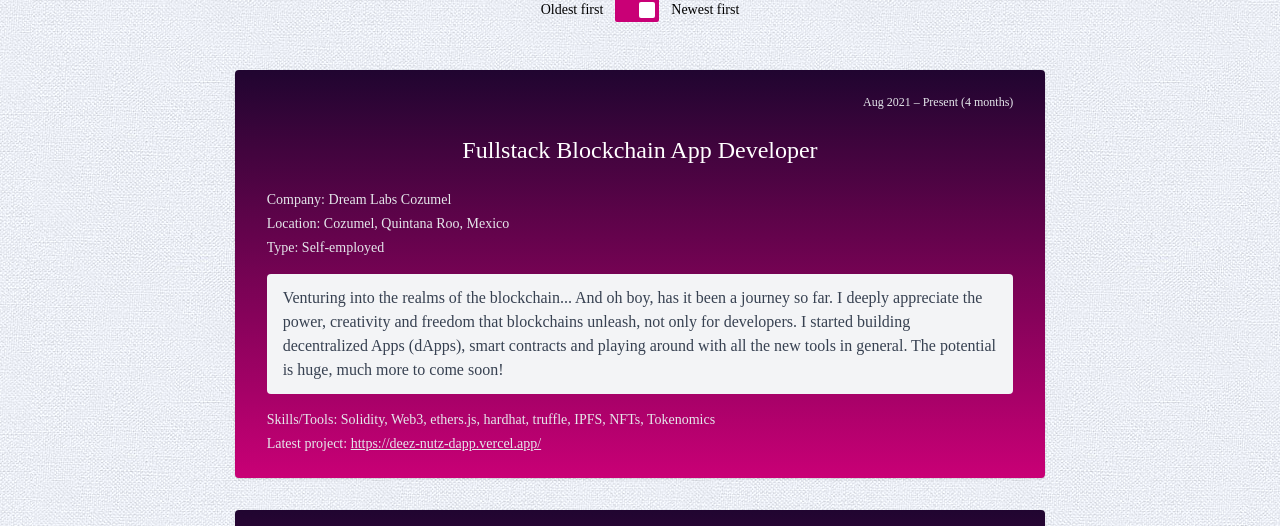
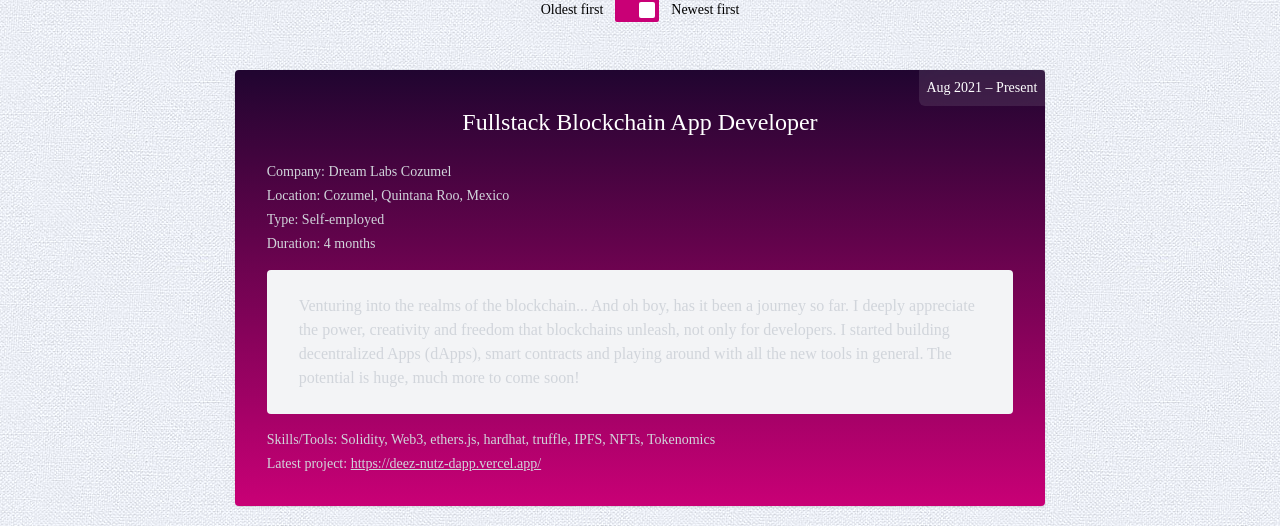
Before and after one commit to Existenziell/christof.digital, a Next.js app: page /cv in a window 1280 px wide. Shown: the part 426-952 px from the top of the page. Built offline with nearby package versions, Linux system fonts and the light colour scheme; a web font is replaced by a local one.

Commit message:
Better boxes on /cv

```diff
--- a/pages/cv.js
+++ b/pages/cv.js
@@ -32,8 +32,9 @@ const Curriculum = () => {
           {data.map((job, index) => {
             const { title, company, companyUrl, companyType, date, duration, location, desc, latestProject, skills } = job
             return (
-              <li key={index} className='w-full shadow hover:shadow-md px-4 sm:px-8 py-6 bg-white text-gray-200 text-sm rounded bg-gradient-to-b from-brand-dark to-brand dark:bg-gradient-to-t'>
-                <p className='text-xs mb-3 w-max ml-auto'>{date} ({duration})</p>
+              <li key={index} className='w-full shadow hover:shadow-md px-4 sm:px-8 pt-6 pb-8 bg-white text-gray-300 text-sm rounded bg-gradient-to-b from-brand-dark to-brand dark:bg-gradient-to-t relative'>
+                <p className={`absolute top-0 text-white bg-white/10 backdrop-blur-md p-2 right-0 rounded-bl-md`}>{date}</p>
+
                 <p className='text-2xl mb-3 text-white p-3 px-4 text-center'>{title}</p>
                 <p className='mb-1'>Company:{' '}
                   {companyUrl
@@ -42,9 +43,10 @@ const Curriculum = () => {
                   }
                 </p>
                 <p className='mb-1'>Location: <span>{location}</span></p>
-                <p className='mb-4'>Type: <span>{companyType}</span></p>
+                <p className='mb-1'>Type: <span>{companyType}</span></p>
+                <p className='mb-4'>Duration: <span>{duration}</span></p>
                 <p dangerouslySetInnerHTML={{ __html: desc }}
-                  className='text-base mb-4 bg-gray-100 text-gray-700 rounded px-4 py-3 max-w-max dark:bg-gray-300 dark:text-black'>
+                  className='text-base mb-4 bg-gray-100 bg-brand-dark/50 backdrop-blur-md rounded px-8 py-6 max-w-max'>
                 </p>
                 <p className='mb-1'>
                   <span>Skills/Tools:{' '}</span>
```
Also changed, not shown: lib/curriculum.js.
